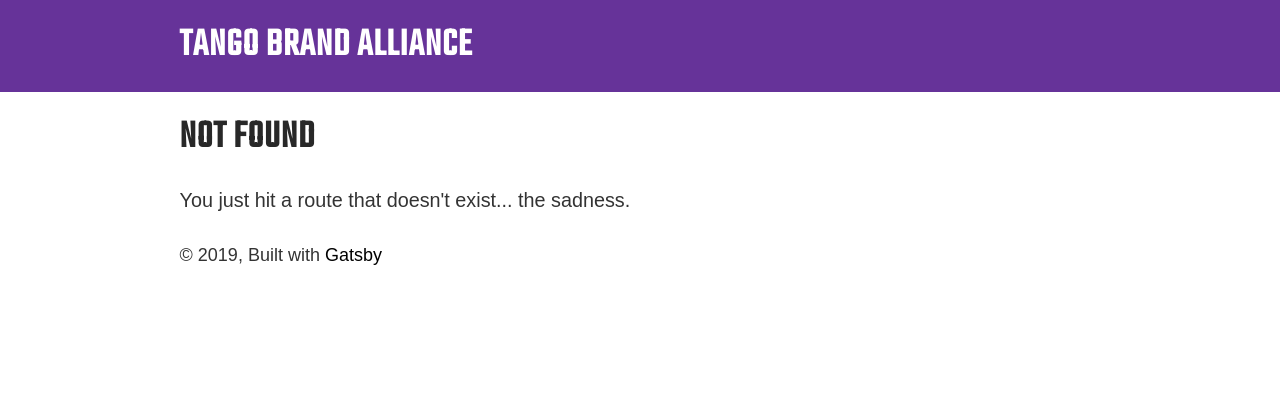
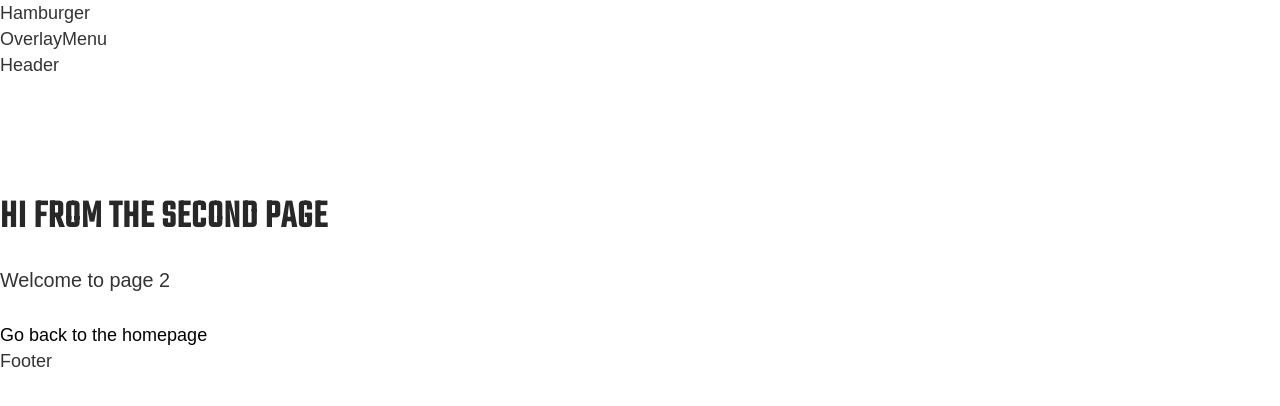
Before and after one commit to jesuskata/gatsby-wp-example, a Gatsby site: page /Page-2 in a window 1280 px wide. Before the commit this address had no page. Built offline with nearby package versions, Linux system fonts and the light colour scheme; Gatsby itself is replaced by a stand-in of ours.

Commit message:
Modified the basic structure of extension files and created the first files from the project.

```diff
--- /dev/null
+++ b/src/components/Footer.jsx
@@ -0,0 +1,7 @@
+import React from 'react';
+
+const Footer = () => (
+  <div>Footer</div>
+);
+
+export default Footer;
--- /dev/null
+++ b/src/components/Hamburger.jsx
@@ -0,0 +1,7 @@
+import React from 'react';
+
+const Hamburger = () => (
+  <div>Hamburger</div>
+);
+
+export default Hamburger;
--- /dev/null
+++ b/src/components/Header.jsx
@@ -0,0 +1,7 @@
+import React from 'react';
+
+const Header = () => (
+  <div>Header</div>
+);
+
+export default Header;
--- /dev/null
+++ b/src/components/Layout.jsx
@@ -0,0 +1,43 @@
+import React, { useState } from 'react';
+import PropTypes from 'prop-types';
+import styled from 'styled-components';
+
+import Header from './Header';
+import OverlayMenu from './OverlayMenu';
+import Hamburger from './Hamburger';
+import Footer from './Footer';
+
+import './layout.css';
+import 'bootstrap/dist/css/bootstrap-grid.css';
+
+const Primary = styled.main`
+  padding: 110px 0 0 0;
+`;
+
+const Layout = ({ children }) => {
+  const [menuOpen, setMenuOpen] = useState(false);
+
+  const handleOverlayMenu = () => { // eslint-disable-line
+    setMenuOpen(!menuOpen);
+  };
+
+  return (
+    <>
+      <Hamburger />
+      <OverlayMenu />
+      <Header />
+      <Primary id="primary" className="content-area">
+        <main id="main" className="site-main" role="main">
+          {children}
+        </main>
+      </Primary>
+      <Footer />
+    </>
+  );
+};
+
+Layout.propTypes = {
+  children: PropTypes.node.isRequired
+};
+
+export default Layout;
--- /dev/null
+++ b/src/components/OverlayMenu.jsx
@@ -0,0 +1,7 @@
+import React from 'react';
+
+const OverlayMenu = () => (
+  <div>OverlayMenu</div>
+);
+
+export default OverlayMenu;
--- a/src/components/header.js
+++ /dev/null
@@ -1,42 +0,0 @@
-import { Link } from "gatsby"
-import PropTypes from "prop-types"
-import React from "react"
-
-const Header = ({ siteTitle }) => (
-  <header
-    style={{
-      background: `rebeccapurple`,
-      marginBottom: `1.45rem`,
-    }}
-  >
-    <div
-      style={{
-        margin: `0 auto`,
-        maxWidth: 960,
-        padding: `1.45rem 1.0875rem`,
-      }}
-    >
-      <h1 style={{ margin: 0 }}>
-        <Link
-          to="/"
-          style={{
-            color: `white`,
-            textDecoration: `none`,
-          }}
-        >
-          {siteTitle}
-        </Link>
-      </h1>
-    </div>
-  </header>
-)
-
-Header.propTypes = {
-  siteTitle: PropTypes.string,
-}
-
-Header.defaultProps = {
-  siteTitle: ``,
-}
-
-export default Header
--- a/src/components/layout.js
+++ /dev/null
@@ -1,53 +0,0 @@
-/**
- * Layout component that queries for data
- * with Gatsby's StaticQuery component
- *
- * See: https://www.gatsbyjs.org/docs/static-query/
- */
-
-import React from "react"
-import PropTypes from "prop-types"
-import { StaticQuery, graphql } from "gatsby"
-
-import Header from "./header"
-import "./layout.css"
-
-const Layout = ({ children }) => (
-  <StaticQuery
-    query={graphql`
-      query SiteTitleQuery {
-        site {
-          siteMetadata {
-            title
-          }
-        }
-      }
-    `}
-    render={data => (
-      <>
-        <Header siteTitle={data.site.siteMetadata.title} />
-        <div
-          style={{
-            margin: `0 auto`,
-            maxWidth: 960,
-            padding: `0px 1.0875rem 1.45rem`,
-            paddingTop: 0,
-          }}
-        >
-          <main>{children}</main>
-          <footer>
-            © {new Date().getFullYear()}, Built with
-            {` `}
-            <a href="https://www.gatsbyjs.org">Gatsby</a>
-          </footer>
-        </div>
-      </>
-    )}
-  />
-)
-
-Layout.propTypes = {
-  children: PropTypes.node.isRequired,
-}
-
-export default Layout
```
Also changed, not shown: src/components/Image.jsx (renamed from src/components/image.js, +5 -5 lines), src/components/Seo.jsx (renamed from src/components/seo.js, +25 -23 lines), src/pages/404.jsx (renamed from src/pages/404.js, +5 -5 lines), src/pages/Page-2.jsx (renamed from src/pages/page-2.js, +6 -6 lines), src/pages/index.js (deleted, +0 -21 lines), src/pages/index.jsx (added, +21 -0 lines).
